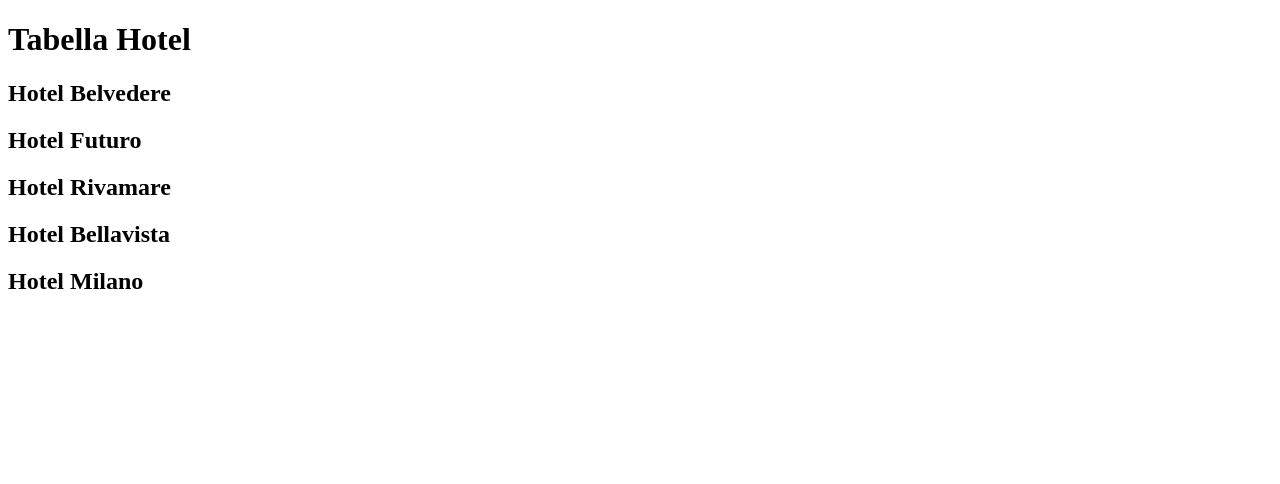
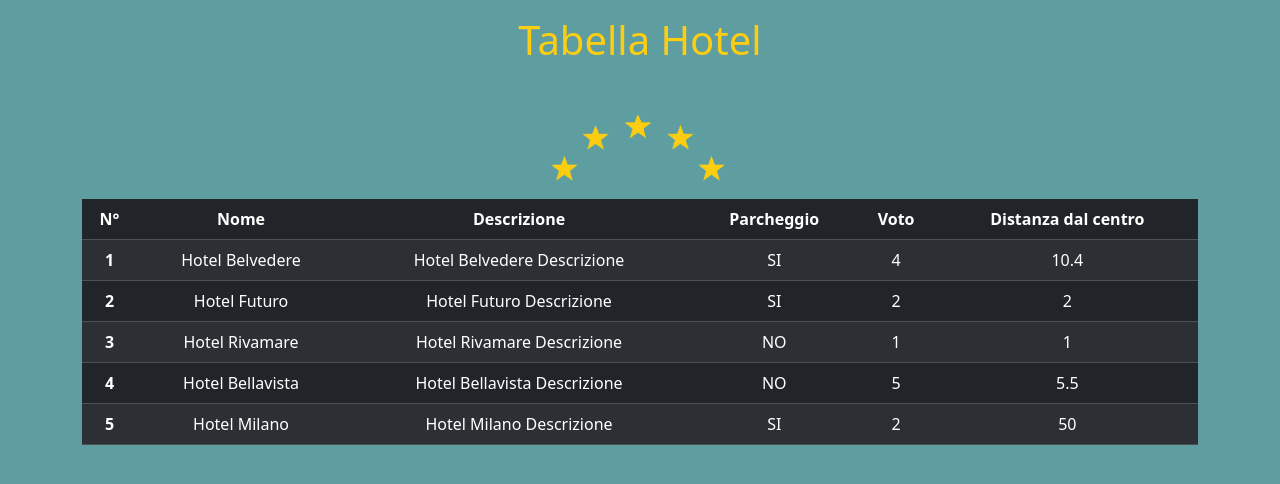
Before and after one commit to italocirillo/php-hotel, a PHP site: page / in a window 1280 px wide. Shown: the top 484 px of the page. Run offline with PHP 8.4, Linux system fonts and the light colour scheme.

Commit message:
ESERCIZIO COMPLETO

```diff
--- a/index.php
+++ b/index.php
@@ -50,15 +50,54 @@ $hotels = [
     <meta http-equiv="X-UA-Compatible" content="IE=edge">
     <meta name="viewport" content="width=device-width, initial-scale=1.0">
     <title>PHP Hotel</title>
+    <!-- Style -->
+    <link href="https://cdn.jsdelivr.net/npm/bootstrap@5.3.0-alpha3/dist/css/bootstrap.min.css" rel="stylesheet" integrity="sha384-KK94CHFLLe+nY2dmCWGMq91rCGa5gtU4mk92HdvYe+M/SXH301p5ILy+dN9+nJOZ" crossorigin="anonymous">
+    <link rel="stylesheet" href="./style/style.css">
+
 </head>
 
 <body>
     <div class="container">
-        <h1>Tabella Hotel</h1>
-        <?php foreach ($hotels as $hotel) { ?>
-            <h2><?php echo $hotel['name'] ?></h2>
-        <?php } ?>
+        <h1 class="text-center py-3">Tabella Hotel</h1>
+        <div class="text-center py-2">
+            <img class="stelle" src="./img/stelle.png" alt="stelle">
+        </div>
+        <table class="table table-dark table-striped table-hover">
+            <thead>
+                <tr class="text-center">
+                    <th scope="col">N°</th>
+                    <th scope="col">Nome</th>
+                    <th scope="col">Descrizione</th>
+                    <th scope="col">Parcheggio</th>
+                    <th scope="col">Voto</th>
+                    <th scope="col">Distanza dal centro</th>
+                </tr>
+            </thead>
+            <tbody>
+                <?php foreach ($hotels as $key => $hotel) { ?>
+                    <tr class="text-center">
+                        <th scope="row"><?php echo $key + 1 ?></th>
+                        <td><?php echo $hotel['name'] ?></td>
+                        <td><?php echo $hotel['description'] ?></td>
+                        <td>
+                            <?php
+                            if ($hotel['parking'] === true) {
+                                echo "SI";
+                            } else {
+                                echo "NO";
+                            }
+                            ?>
+                        </td>
+                        <td><?php echo $hotel['vote'] ?></td>
+                        <td><?php echo $hotel['distance_to_center'] ?></td>
+                    </tr>
+                <?php } ?>
+            </tbody>
+        </table>
+
     </div>
+
+    <script src="https://cdn.jsdelivr.net/npm/bootstrap@5.3.0-alpha3/dist/js/bootstrap.bundle.min.js" integrity="sha384-ENjdO4Dr2bkBIFxQpeoTz1HIcje39Wm4jDKdf19U8gI4ddQ3GYNS7NTKfAdVQSZe" crossorigin="anonymous"></script>
 </body>
 
 </html>
--- /dev/null
+++ b/style/style.css
@@ -0,0 +1,19 @@
+* {
+    margin: 0;
+    padding: 0;
+    box-sizing: border-box;
+}
+
+body {
+    background-color: cadetblue;
+}
+
+h1 {
+    color: #fdcd12;
+}
+
+.stelle {
+    display: inline-block;
+    width: 20%;
+    text-align: center;
+}
```
Also changed, not shown: img/stelle.png (added), 1 other file.
